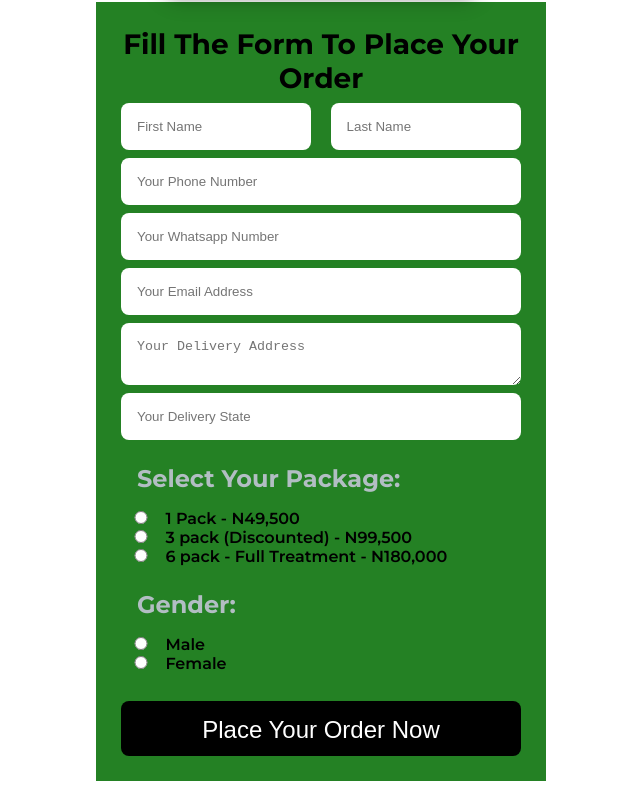
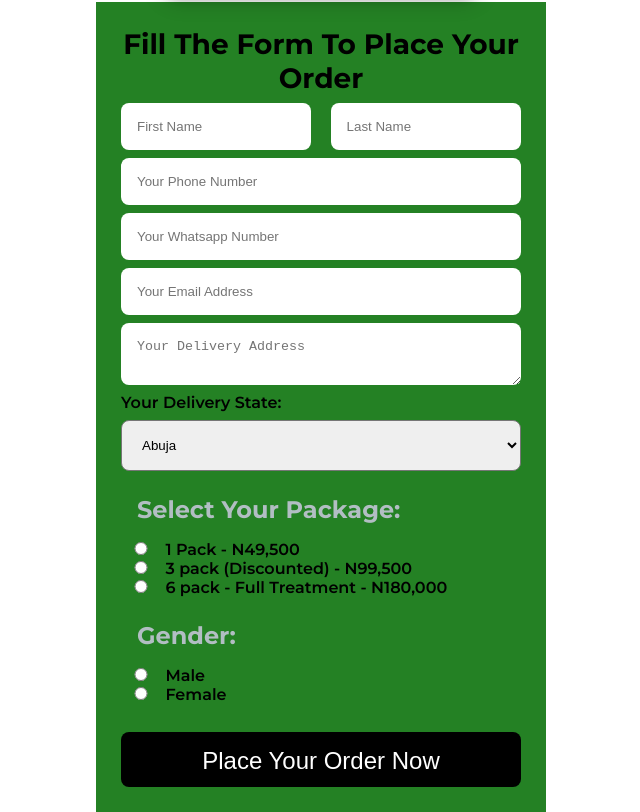
Before and after one commit to jelilking/orderpage, a plain HTML site: page index.html in a window 1280 px wide. Shown: the part 1361-2173 px from the top of the page, without its empty margins (319-959 px from the left). Before the commit the page ends 2142 px from the top, so only its background shows below. Drawn offline with Linux system fonts and the light colour scheme.

Commit message:
i don do state

```diff
--- a/index.html
+++ b/index.html
@@ -163,12 +163,58 @@
           placeholder="Your Delivery Address"
           required
         ></textarea>
-        <input
+        <!-- <input
           type="search"
           name="State"
           placeholder="Your Delivery State"
           required
-        />
+        /> -->
+
+        <!-- ==========state============== -->
+
+        <label for="State">Your Delivery State:</label>
+        <select name="State" id="" placeholder="Your Delivery State" required>
+          <option value="FCT">Abuja</option>
+          <option value="Abia">Abia</option>
+          <option value="Adamawa">Adamawa</option>
+          <option value="Akwa ibom">Akwa ibom</option>
+          <option value="Anambra">Anambra</option>
+          <option value="Bauchi">Bauchi</option>
+          <option value="Bayelsa">Bayelsa</option>
+          <option value="Benue">Benue</option>
+          <option value="Borno">Borno</option>
+          <option value="Cross River">Cross River</option>
+          <option value="Delta">Delta</option>
+          <option value="Ebonyi">Ebonyi</option>
+          <option value="Edo">Edo</option>
+          <option value="Ekiti">Ekiti</option>
+          <option value="Enugu">Enugu</option>
+          <option value="Gombe">Gombe</option>
+          <option value="Imo">Imo</option>
+          <option value="Jigawa">Jigawa</option>
+          <option value="Kaduna">Kaduna</option>
+          <option value="Kano">Kano</option>
+          <option value="Kastina">Kastina</option>
+          <option value="Kebbi">Kebbi</option>
+          <option value="Kogi">Kogi</option>
+          <option value="Kwara">Kwara</option>
+          <option value="Lagos">Lagos</option>
+          <option value="Nasarawa">Nasarawa</option>
+          <option value="Niger">Niger</option>
+          <option value="Ogun">Ogun</option>
+          <option value="Ondo">Ondo</option>
+          <option value="Osun">Osun</option>
+          <option value="Oyo">Oyo</option>
+          <option value="Plateau">Plateau</option>
+          <option value="Rivers">Rivers</option>
+          <option value="Sokoto">Sokoto</option>
+          <option value="Taraba">Taraba</option>
+          <option value="Yobe">Yobe</option>
+          <option value="Zamafara">Zamafara</option>
+          <option value="FCT">Abuja</option>
+        </select>
+
+        <!-- ==========state END============== -->
 
         <div class="package">
           <p style="text-align: initial">Select Your Package:</p>
@@ -182,7 +228,7 @@
           <input
             type="radio"
             class="none"
-            name="package"
+            name="Package"
             value="3 Pack - N99,500"
           />
           <label for="female">3 pack (Discounted) - N99,500</label><br />
@@ -196,9 +242,9 @@
         </div>
         <div class="Gender">
           <p style="text-align: initial">Gender:</p>
-          <input type="radio" class="none" name="gender" value="Male" />
+          <input type="radio" class="none" name="Gender" value="Male" />
           <label for="male">Male</label><br />
-          <input type="radio" class="none" name="gender" value="Female" />
+          <input type="radio" class="none" name="Gender" value="Female" />
           <label for="female">Female</label>
         </div>
 
--- a/style.css
+++ b/style.css
@@ -300,3 +300,8 @@ button {
   }
 }
 /* gallery */
+
+select {
+  padding: 1rem;
+  border-radius: 8px;
+}
```
